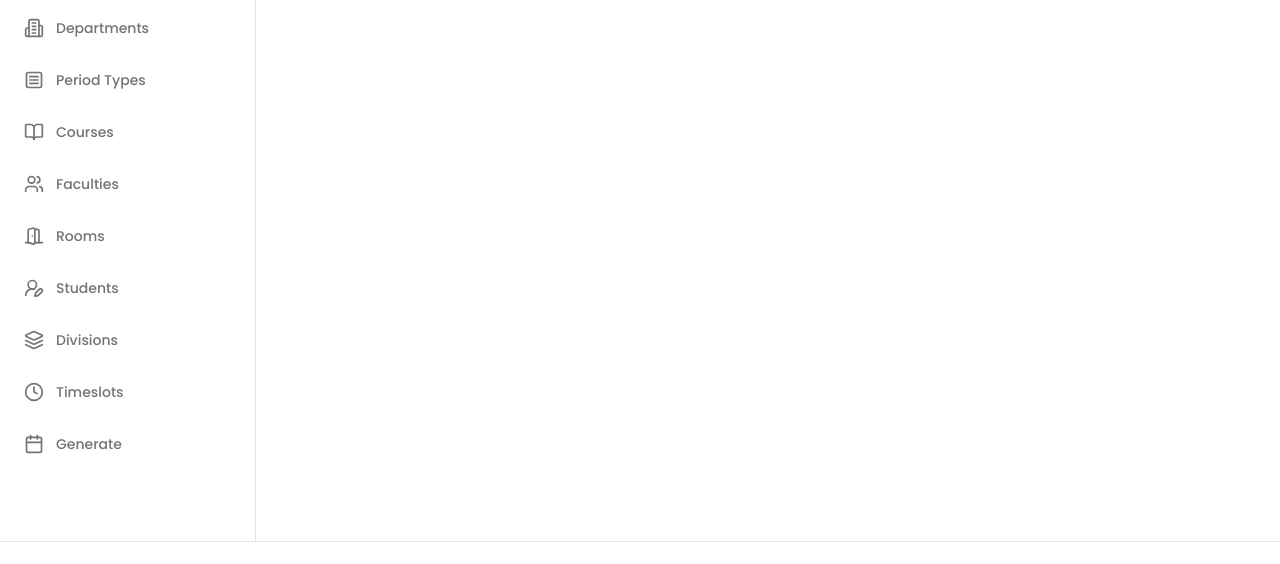
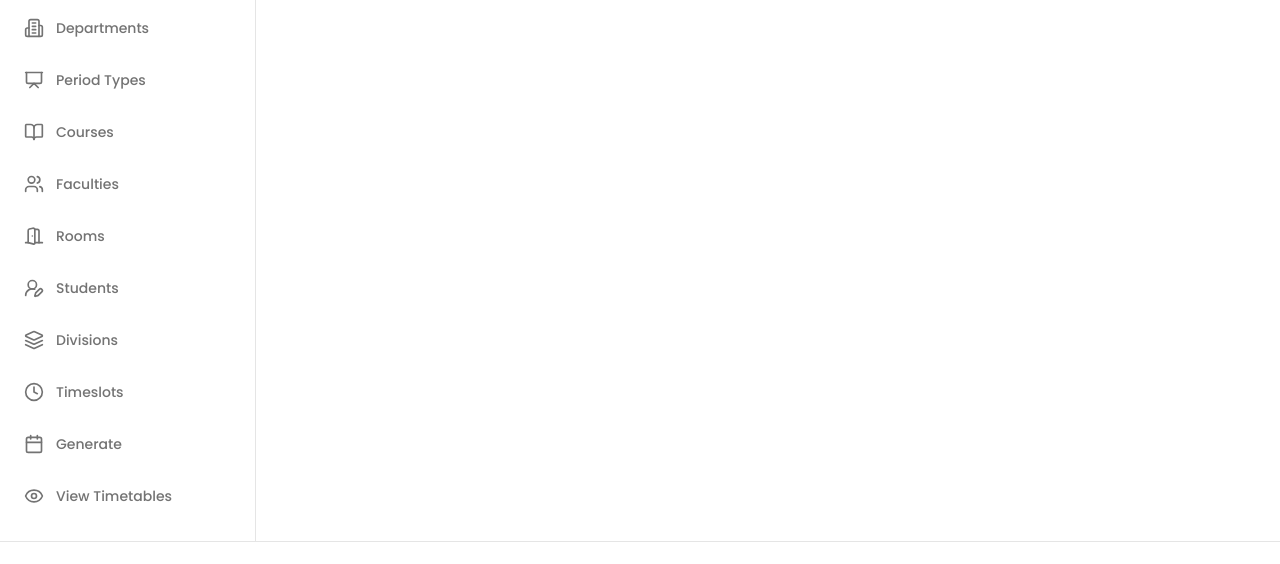
Before and after one commit to 404reese/timelith-v2-fe, a Next.js app: page /view-tt in a window 1280 px wide. Shown: the part 195-759 px from the top of the page. Built offline with nearby package versions, Linux system fonts and the light colour scheme; no server answers.

Commit message:
new page route

```diff
--- a/components/layout/sidebar.tsx
+++ b/components/layout/sidebar.tsx
@@ -15,8 +15,9 @@ import {
   Calendar,
   ChevronLeft,
   ChevronRight,
-  SquareMenu,
-  UserRoundPen
+  UserRoundPen,
+  Eye,
+  Presentation
 } from "lucide-react";
 import { Button } from "@/components/ui/button";
 
@@ -46,7 +47,7 @@ const routes = [
   },
   {
     label: "Period Types",
-    icon: SquareMenu,
+    icon: Presentation,
     href: "/periodtypes",
   },
   {
@@ -83,6 +84,11 @@ const routes = [
     label: "Generate",
     icon: Calendar,
     href: "/generate",
+  },
+  {
+    label: "View Timetables",
+    icon: Eye,
+    href: "/all-timetables",
   },
 ];
 
```
